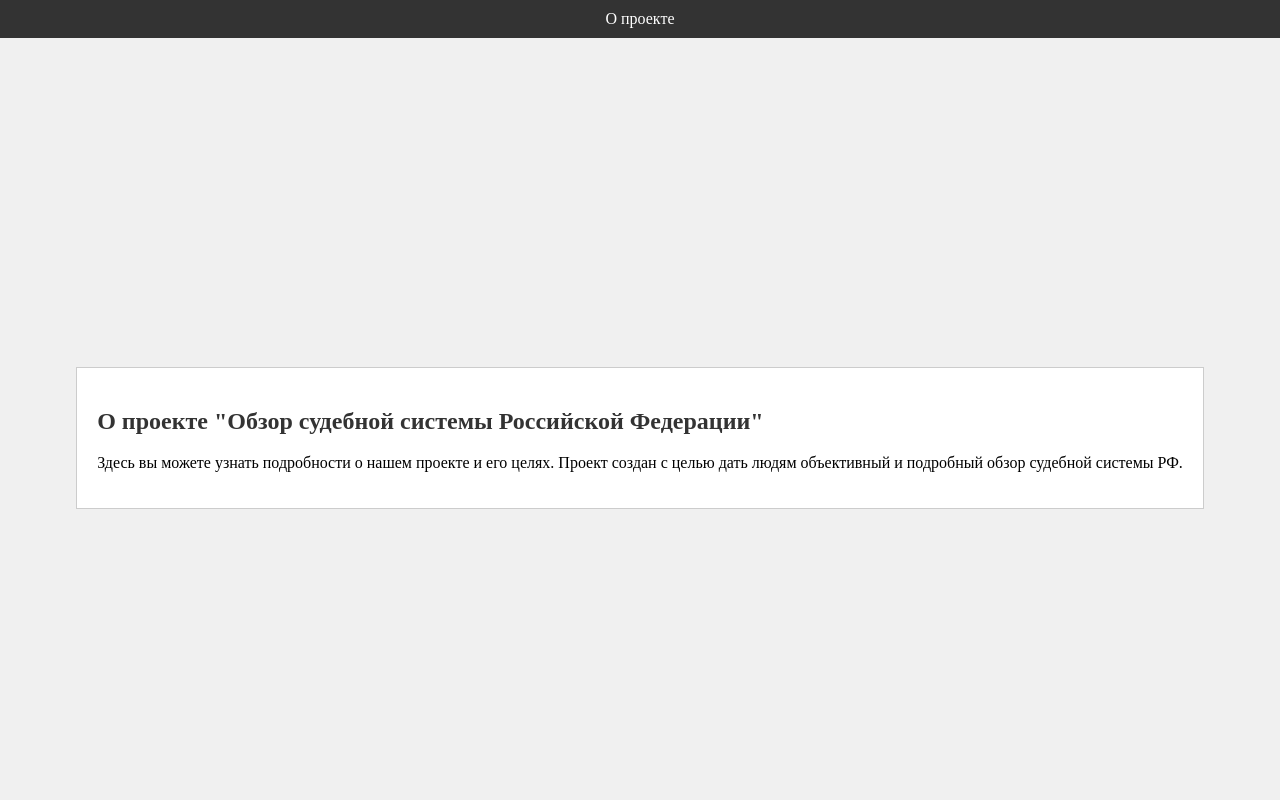
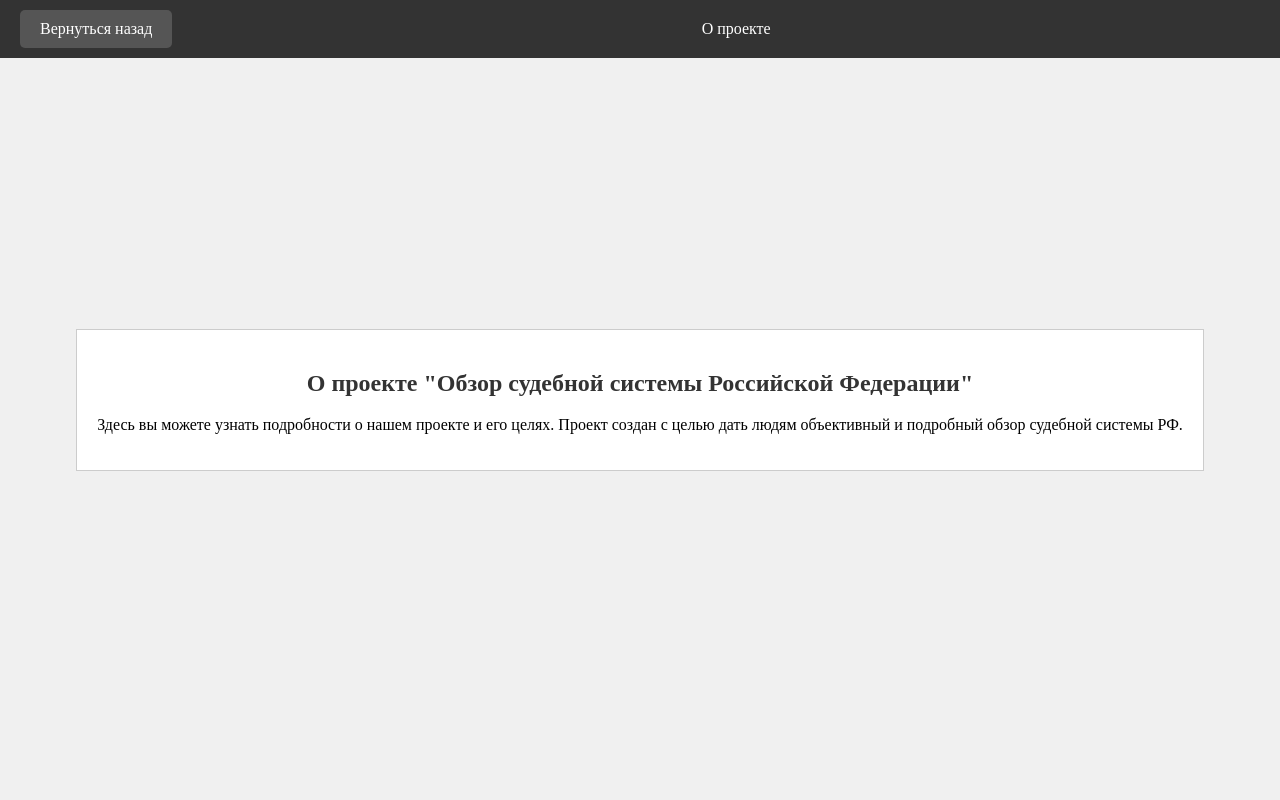
Before and after one commit to Jejsksjfh/individualproject.github.oi, a plain HTML site: page index.html in a window 1280 px wide. Shown: the top 800 px of the page. Drawn offline with Linux system fonts and the light colour scheme.

Commit message:
Update index.html

```diff
--- a/index.html
+++ b/index.html
@@ -21,13 +21,30 @@
             background-color: #f0f0f0;
         }
         header {
+            display: flex;
+            justify-content: space-between;
+            align-items: center;
             background-color: #333;
             color: white;
-            padding: 10px 0;
+            padding: 10px 20px;
             text-align: center;
+            position: fixed;
+            width: 100%;
+            top: 0;
+        }
+        header a {
+            color: white;
+            text-decoration: none;
+            padding: 10px 20px;
+            border-radius: 5px;
+            background-color: #555;
+        }
+        header a:hover {
+            background-color: #777;
         }
         h2 {
             color: #333;
+            text-align: center; /* Центрирование заголовка */
         }
         section {
             margin: 20px;
@@ -45,7 +62,11 @@
 </head>
 <body>
     <header>
+        <a href="https://jejsksjfh.github.io/www.sudebniypravo.oi/">Вернуться назад</a>
+        <!-- Центрирование "О проекте" -->
+        <div style="flex-grow: 1;"></div>
         О проекте
+        <div style="flex-grow: 1;"></div>
     </header>
 
     <div class="full-screen">
```
